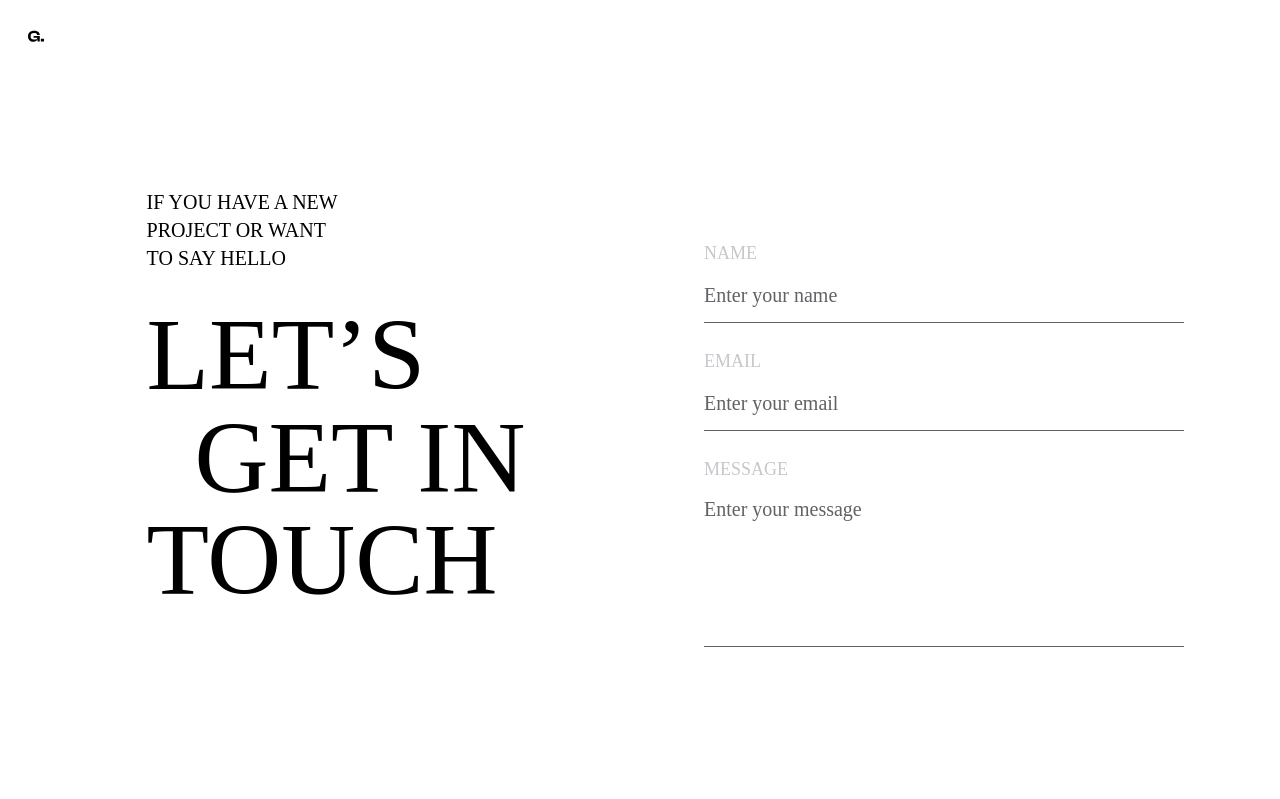
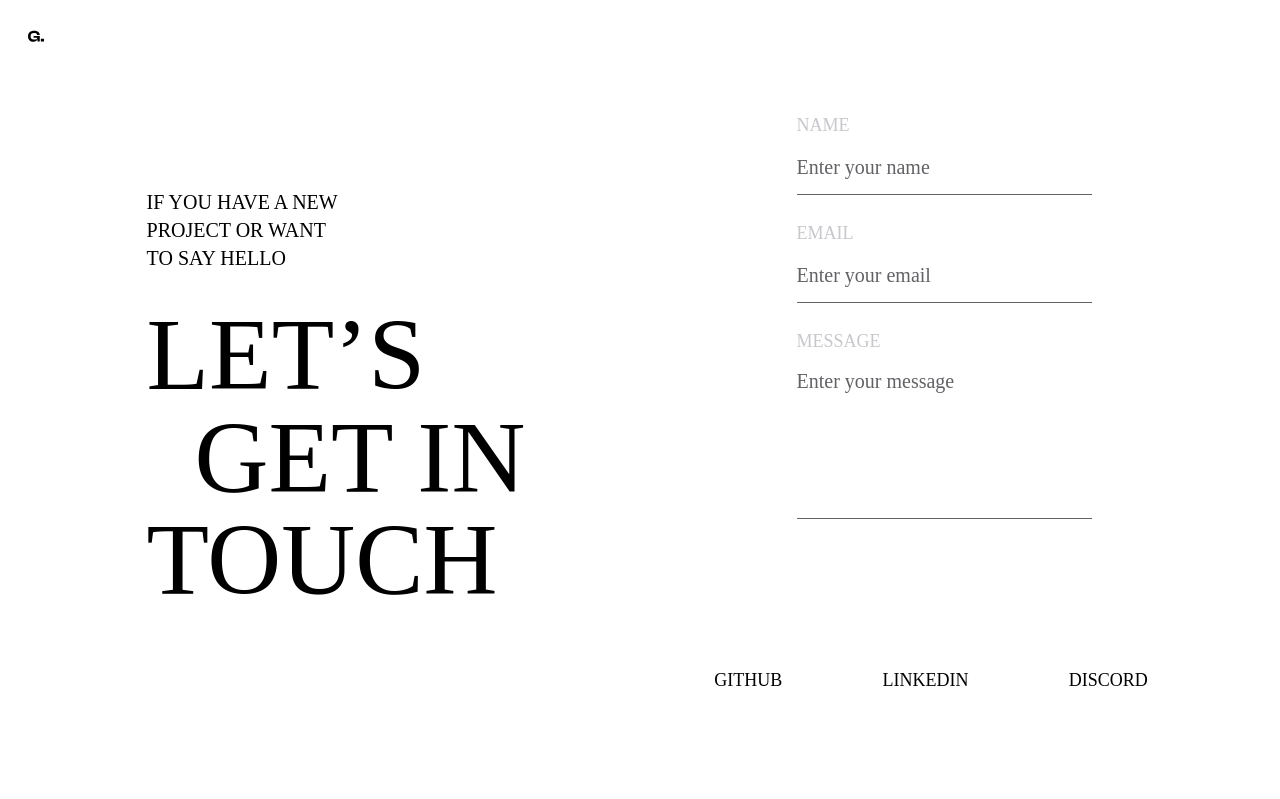
Before and after one commit to gochelias/gochelias, a Next.js app: page /contact in a window 1280 px wide. Shown: the top 799 px of the page. Built offline with nearby package versions, Linux system fonts and the light colour scheme.

Commit message:
fix(contact): the size of the input for the name has been corrected

```diff
--- a/src/app/(website)/contact/Contact.module.css
+++ b/src/app/(website)/contact/Contact.module.css
@@ -62,22 +62,19 @@
     h-full
     w-full
     flex-col
+    items-center
     justify-center
+    space-y-16
     xl:w-1/2
-    2xl:w-1/2;
+    2xl:w-1/2
+    2xl:space-y-40;
 }
 
 .form {
 	@apply flex
     h-max
-    w-full
-    flex-auto
     flex-col
-    lg:px-16
-    lg:pt-40
-    xl:pt-80
-    2xl:px-40
-    2xl:pt-80;
+    2xl:w-3/4;
 }
 
 .formInputs {
@@ -111,7 +108,6 @@
 	@apply col-span-1
     col-start-1
     row-span-1
-    row-end-1
     lg:col-span-1
     lg:row-start-1;
 }
@@ -206,9 +202,8 @@
 }
 
 .links {
-	@apply mt-16
-    mb-16
-    flex
+	@apply flex
+    w-full
     select-none
     flex-col
     items-center
@@ -219,6 +214,5 @@
     uppercase
     md:flex-row
     lg:font-normal
-    2xl:mb-40
     2xl:flex-row;
 }
```
